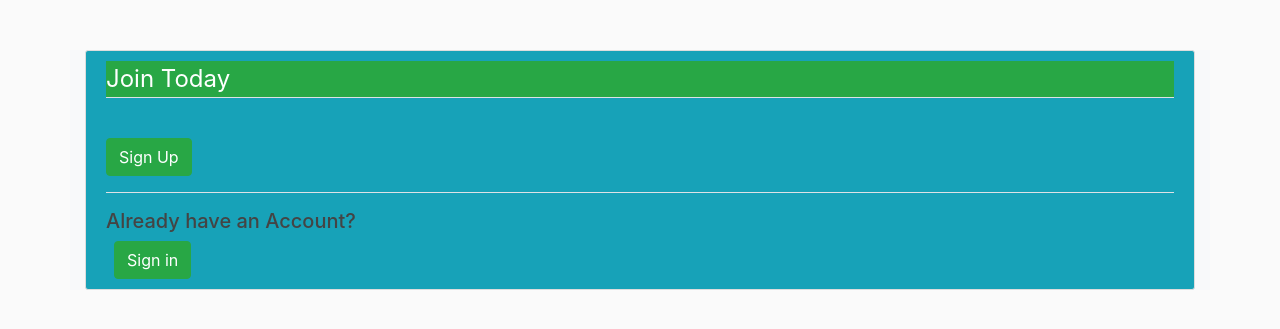
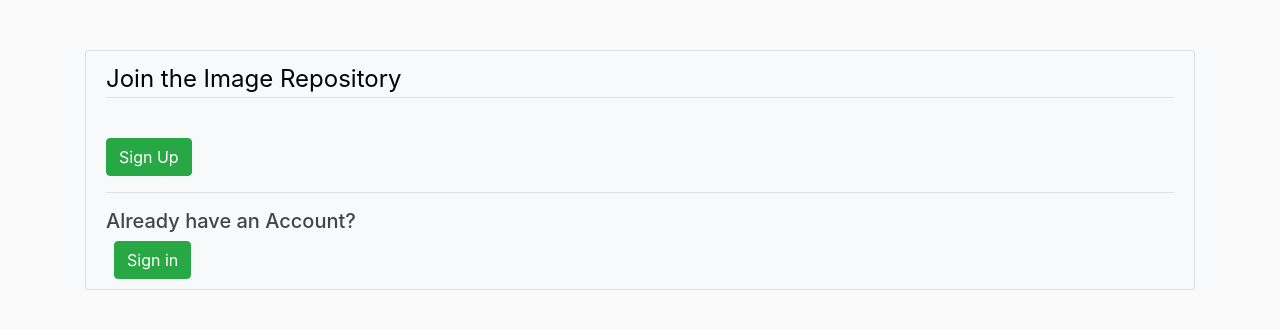
Before and after one commit to jasonantao/image_repository, a Django app: template users/templates/users/register.html in a window 1280 px wide. Shown: the part 70-399 px from the top of the page. Run offline with Django 3.2, Linux system fonts and the light colour scheme; the template is opened without the code that fills it, so the values that code supplies are empty; some libraries are stand-ins or nearby versions.

Commit message:
update color scheme

```diff
--- a/users/templates/users/login.html
+++ b/users/templates/users/login.html
@@ -1,11 +1,11 @@
 {% extends "blog/base.html" %}
 {% load crispy_forms_tags %}
 {% block content %}
-    <div class="content-section bg-primary">
+    <div class="content-section bg-light">
         <form method="POST">
             {% csrf_token %}
             <fieldset class="form-group" >
-                <legend class="border-bottom mb-4 bg-success" style="color: white;">Login</legend>
+                <legend class="border-bottom mb-4 bg-light" style="color: rgb(0, 0, 0);">Login</legend>
                 {{ form|crispy }}
             </fieldset>
             <div class="form-group">
--- a/users/templates/users/register.html
+++ b/users/templates/users/register.html
@@ -1,11 +1,11 @@
 {% extends "blog/base.html" %}
 {% load crispy_forms_tags %}
 {% block content %}
-    <div class="content-section bg-info">
+    <div class="content-section bg-light">
         <form method="POST">
             {% csrf_token %}
             <fieldset class="form-group" >
-                <legend class="border-bottom mb-4 bg-success" style="color: white;">Join Today</legend>
+                <legend class="border-bottom mb-4 bg-light" style="color: rgb(0, 0, 0);">Join the Image Repository</legend>
                 {{ form|crispy }}
             </fieldset>
             <div class="form-group">
```
Also changed, not shown: README.md.
